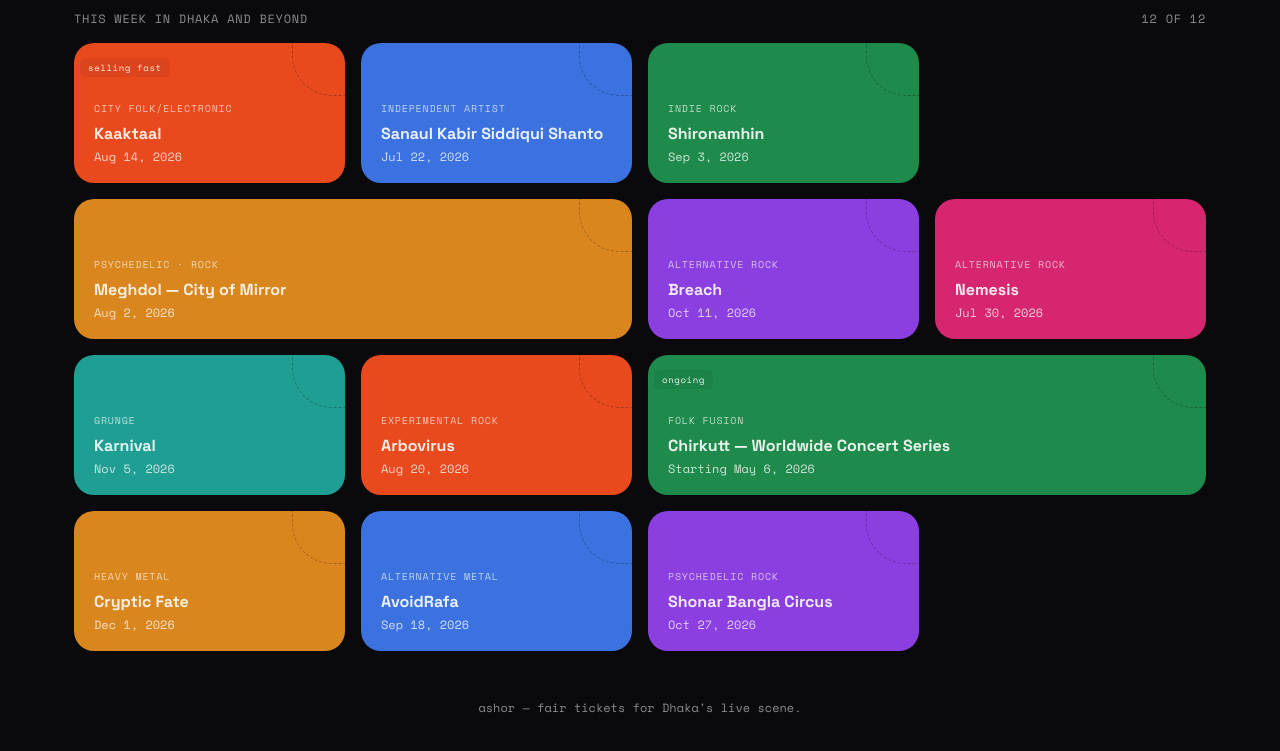
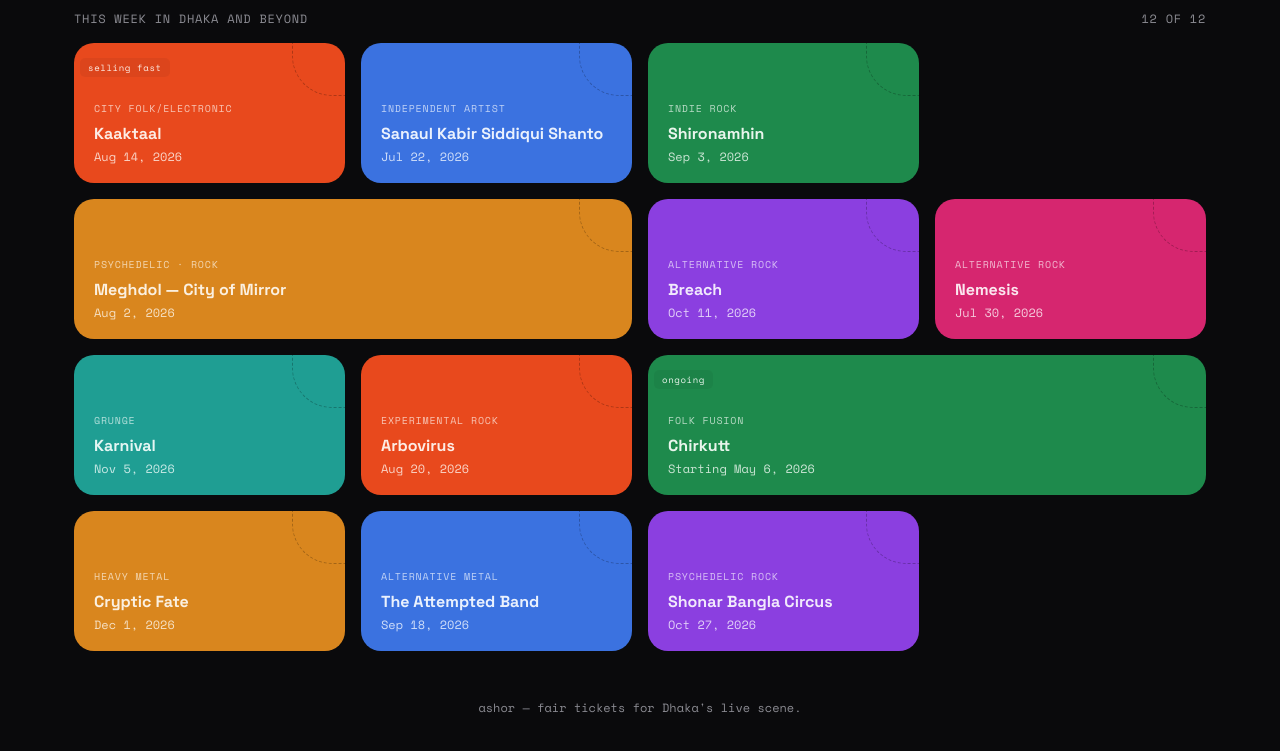
Before and after one commit to mehediforsure/ashor, a plain HTML site: page index.html in a window 1280 px wide. Shown: the part 107-858 px from the top of the page. Drawn offline with nearby package versions, Linux system fonts and the light colour scheme.

Commit message:
Update concert titles in index.html

```diff
--- a/index.html
+++ b/index.html
@@ -268,7 +268,7 @@
     <a class="card c3 span-2c" href="booking.html" data-title="Chirkutt — Worldwide Concert Series" data-cat="Folk Fusion">
       <span class="status">Ongoing</span>
       <p class="cat">Folk Fusion</p>
-      <p class="title">Chirkutt — Worldwide Concert Series</p>
+      <p class="title">Chirkutt</p>
       <p class="date">Starting May 6, 2026</p>
     </a>
 
@@ -280,7 +280,7 @@
 
     <a class="card c2" href="booking.html" data-title="AvoidRafa" data-cat="Alternative Metal">
       <p class="cat">Alternative Metal</p>
-      <p class="title">AvoidRafa</p>
+      <p class="title">The Attempted Band</p>
       <p class="date">Sep 18, 2026</p>
     </a>
 
```
